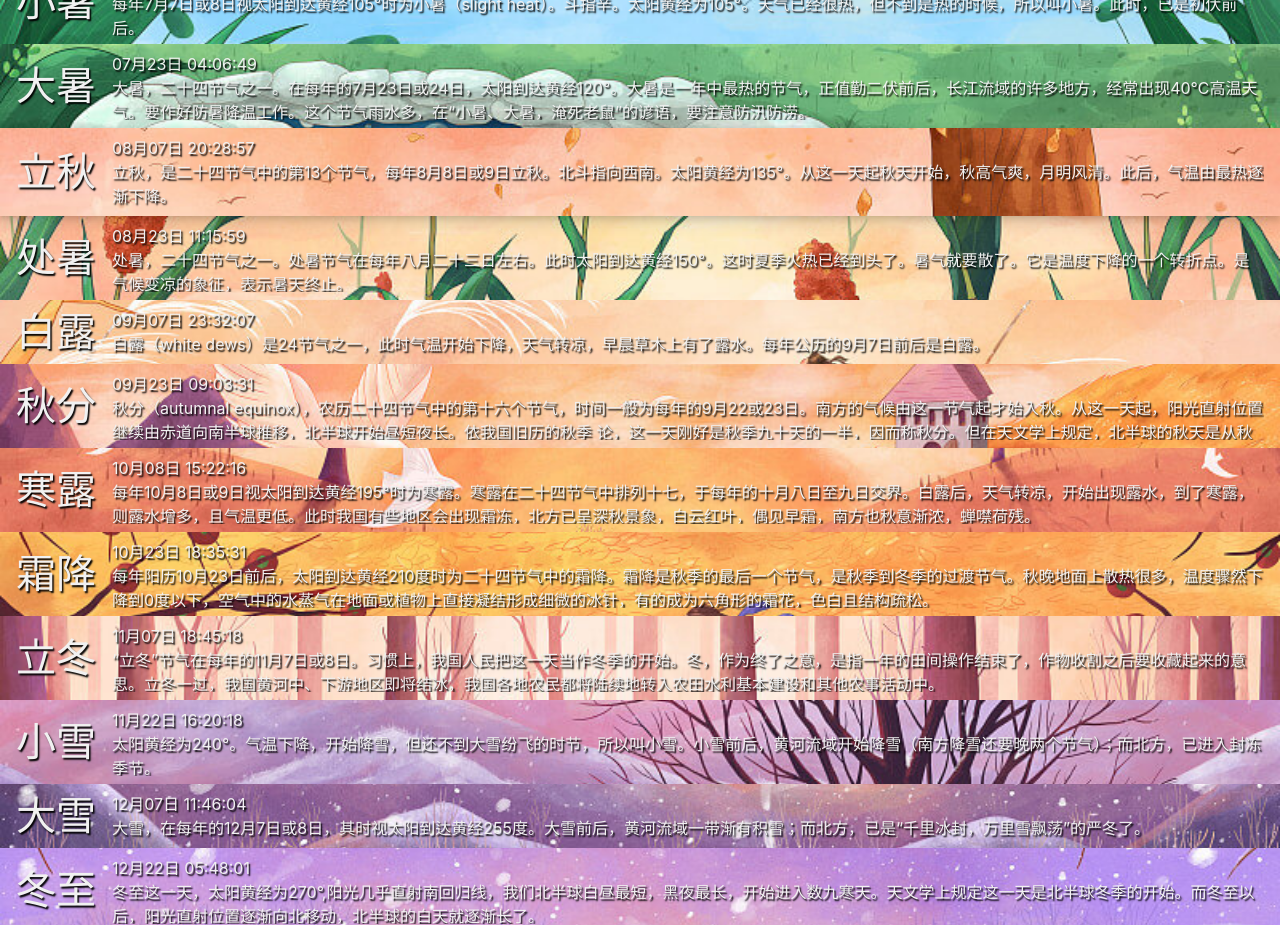
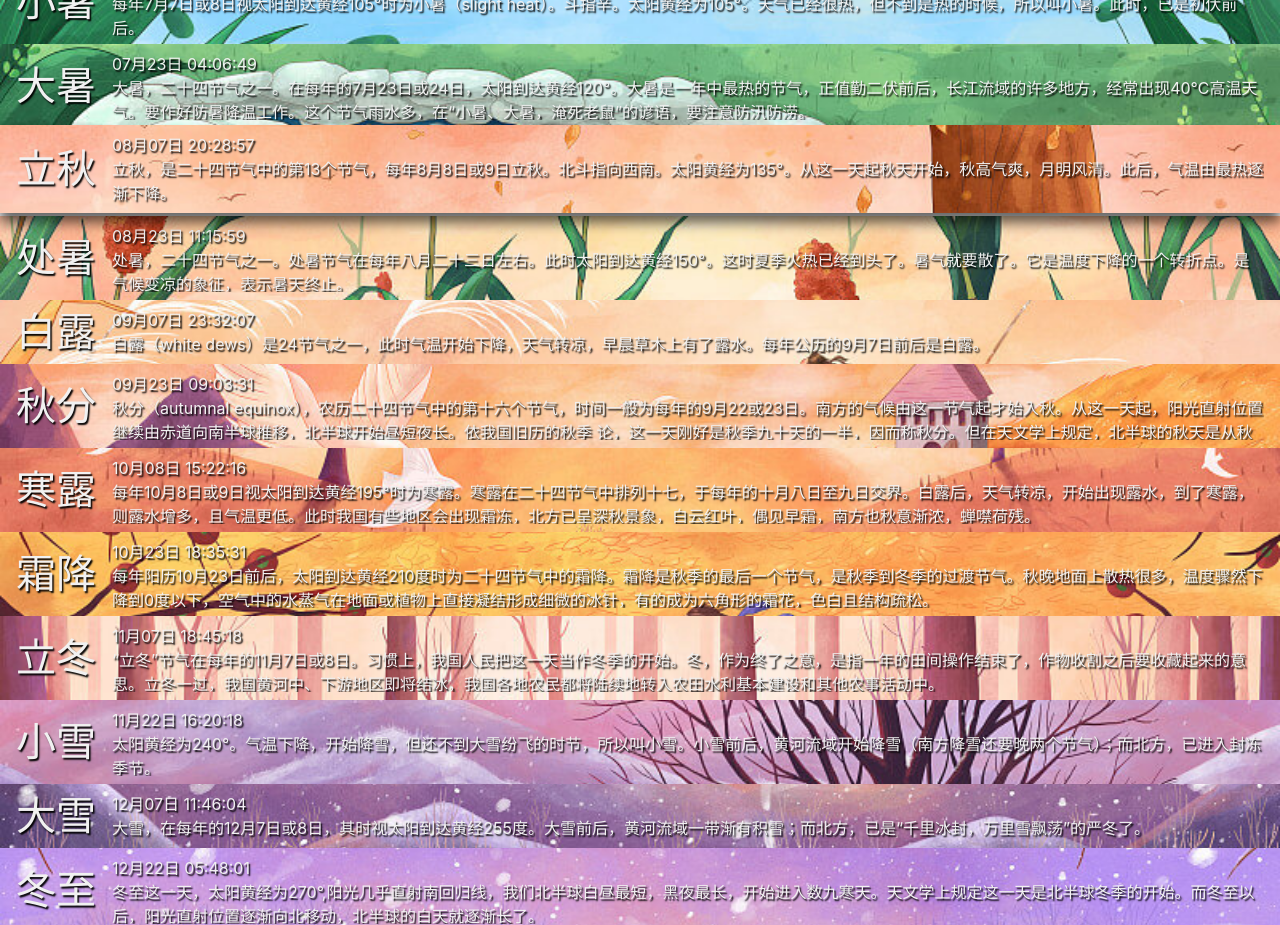
Before and after one commit to jichangee/the-24-solar-terms, a React (Create React App) app: page / in a window 1280 px wide. Shown: the part 860-1785 px from the top of the page. Built offline with nearby package versions, Linux system fonts and the light colour scheme.

Commit message:
style: 调整样式

```diff
--- a/src/App.css
+++ b/src/App.css
@@ -15,6 +15,7 @@ body {
   line-height: 24px;
   text-shadow: #000 0.1em 0.1em 0.1em;
   font-size: 16px;
+  transition: 300ms;
 }
 
 .solar-term-item .content {
@@ -35,7 +36,8 @@ body {
 .solar-term-item.active {
   position: relative;
   z-index: 1;
-  box-shadow: 0px 1px 2px -2px rgba(0, 0, 0, 0.16), 0px 3px 6px 0 rgba(0, 0, 0, 0.12), 0px 5px 12px 4px rgba(0, 0, 0, 0.09);
+  transform: translateY(-3px);
+  box-shadow: 0px 10px 12px rgb(0 0 0 / 60%);
 }
 .solar-term-item.active .desc {
   max-height: 300px;
```
